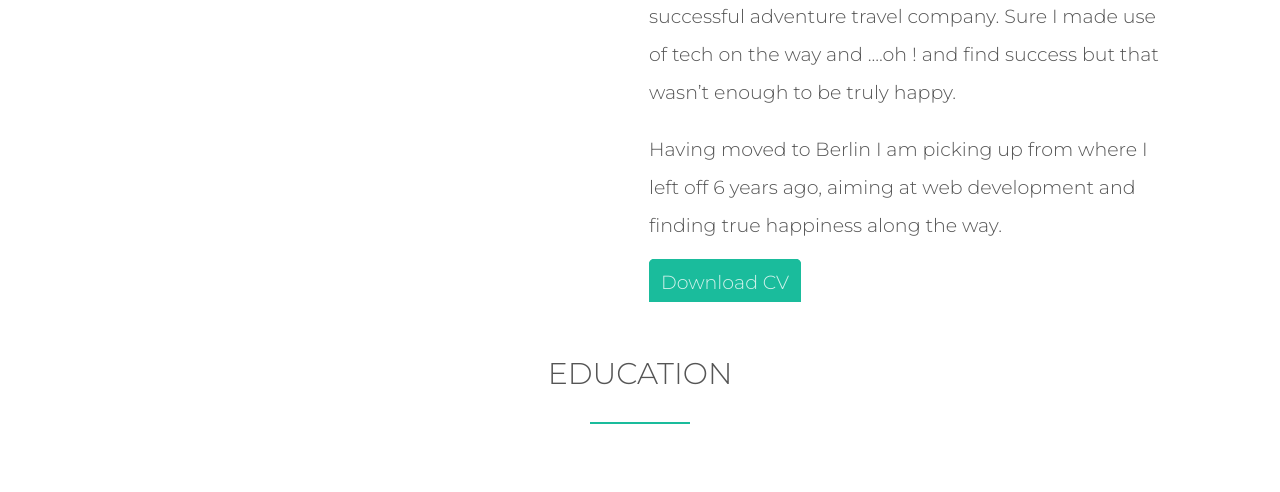
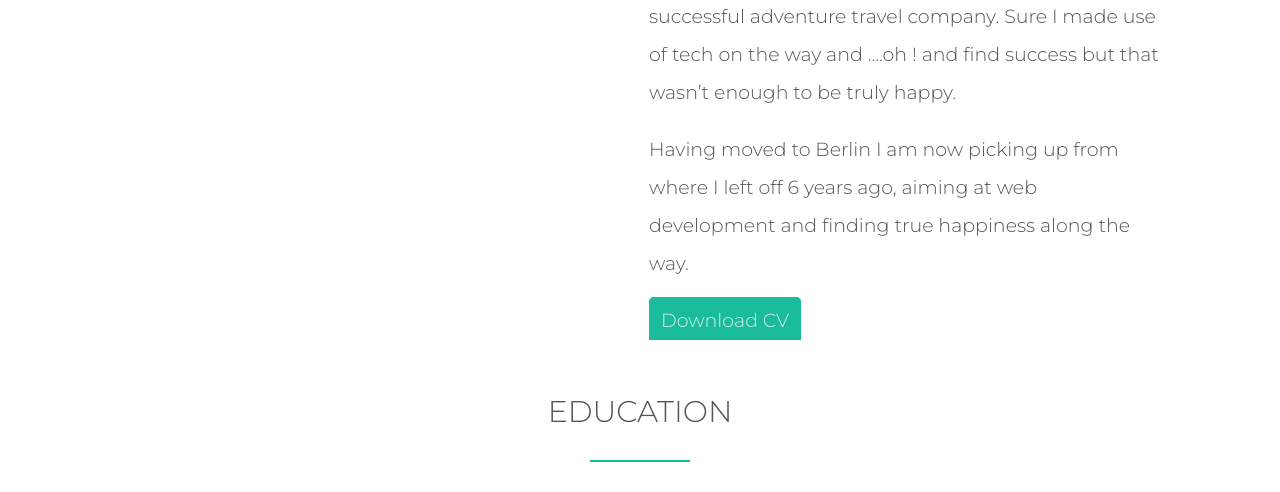
Before and after one commit to arunpariyar/arunpariyar.github.io, a plain HTML site: page index.html in a window 1280 px wide. Shown: the part 1700-2192 px from the top of the page. Drawn offline with Linux system fonts and the light colour scheme; files that its build step writes are made by us from their sources; a web font is replaced by a local one.

Commit message:
Update index.html

```diff
--- a/index.html
+++ b/index.html
@@ -36,7 +36,7 @@
                         <p>After the completion of my Bachelor's degree in Computer Networks, I returned home to Nepal. During my time in Nepal I ventured to innovate our family business and later pursued onto establishing a successful adventure travel company. Sure I made use of tech on the way and ....oh ! found success but that wasn’t enough to be truly happy.</p>
                         <p>Having moved to Berlin I am now picking up from where I left off 6 years ago, aiming at web development and finding true happiness along the way.</p>
                         <p>After the completion of my Bachelor's degree in Computer Networks, I returned home to Nepal. During my time in Nepal I ventured to innovate our family business and later pursued onto establishing a successful adventure travel company. Sure I made use of tech on the way and ....oh ! and find success but that wasn’t enough to be truly happy.</p>
-                        <p>Having moved to Berlin I am picking up from where I left off 6 years ago, aiming at web development and finding true happiness along the way.</p>
+                        <p>Having moved to Berlin I am now picking up from where I left off 6 years ago, aiming at web development and finding true happiness along the way.</p>
                         <a class="btn btn-full" href="downloads/Arun Pariyar - CV.pdf" target="_blank">Download CV </a>
                     </div>
                 </div>
```
